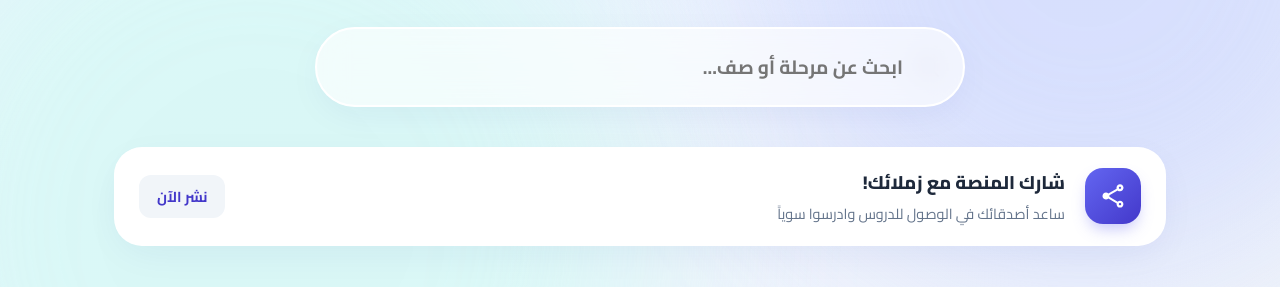
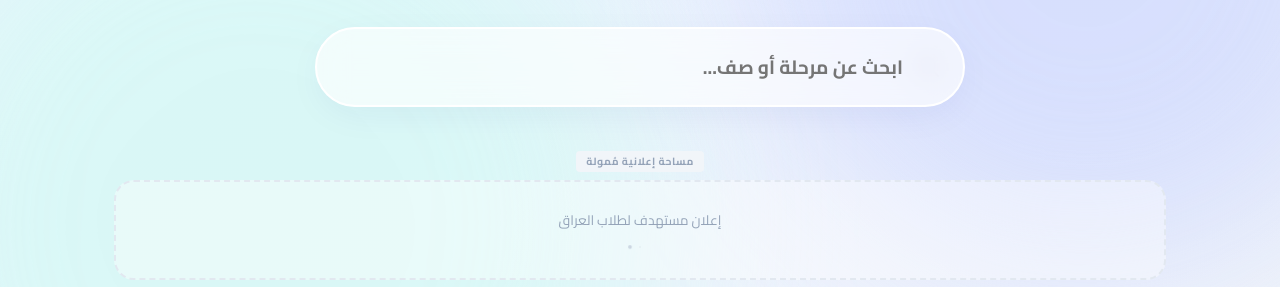
Before and after one commit to tariqalmudris/English-IQ, a website: page index.html in a window 1280 px wide. Shown: the part 311-598 px from the top of the page. Drawn offline with Linux system fonts and the light colour scheme.

Commit message:
New Update

```diff
--- a/index.html
+++ b/index.html
@@ -67,20 +67,6 @@
             </div>
         </div>
 
-        <!-- Share CTA -->
-        <div class="share-cta" onclick="shareApp()">
-            <div class="share-icon-blob">
-                <svg xmlns="http://www.w3.org/2000/svg" fill="white" viewBox="0 0 24 24" width="28" height="28">
-                    <path
-                        d="M18 16.08c-.76 0-1.44.3-1.96.77L8.91 12.7c.05-.23.09-.46.09-.7s-.04-.47-.09-.7l7.05-4.11c.54.5 1.25.81 2.04.81 1.66 0 3-1.34 3-3s-1.34-3-3-3-3 1.34-3 3c0 .24.04.47.09.7L8.04 9.81C7.5 9.31 6.79 9 6 9c-1.66 0-3 1.34-3 3s1.34 3 3 3c.79 0 1.5-.31 2.04-.81l7.12 4.16c-.05.21-.08.43-.08.65 0 1.61 1.31 2.92 2.92 2.92s2.92-1.31 2.92-2.92c0-1.61-1.31-2.92-2.92-2.92zM18 4c.55 0 1 .45 1 1s-.45 1-1 1-1-.45-1-1 .45-1 1-1zM6 13c-.55 0-1-.45-1-1s.45-1-1-1 1 .45 1 1-.45 1-1 1zm12 7.02c-.55 0-1-.45-1-1s.45-1 1-1 1 .45 1 1-.45 1-1 1z" />
-                </svg>
-            </div>
-            <div class="share-text">
-                <h3>شارك المنصة مع زملائك!</h3>
-                <p>ساعد أصدقائك في الوصول للدروس وادرسوا سوياً</p>
-            </div>
-            <div class="share-action-btn">نشر الآن</div>
-        </div>
 
         <!-- Ad Slot 1: Topical (After Search & Share) -->
         <div class="ad-container">
```
